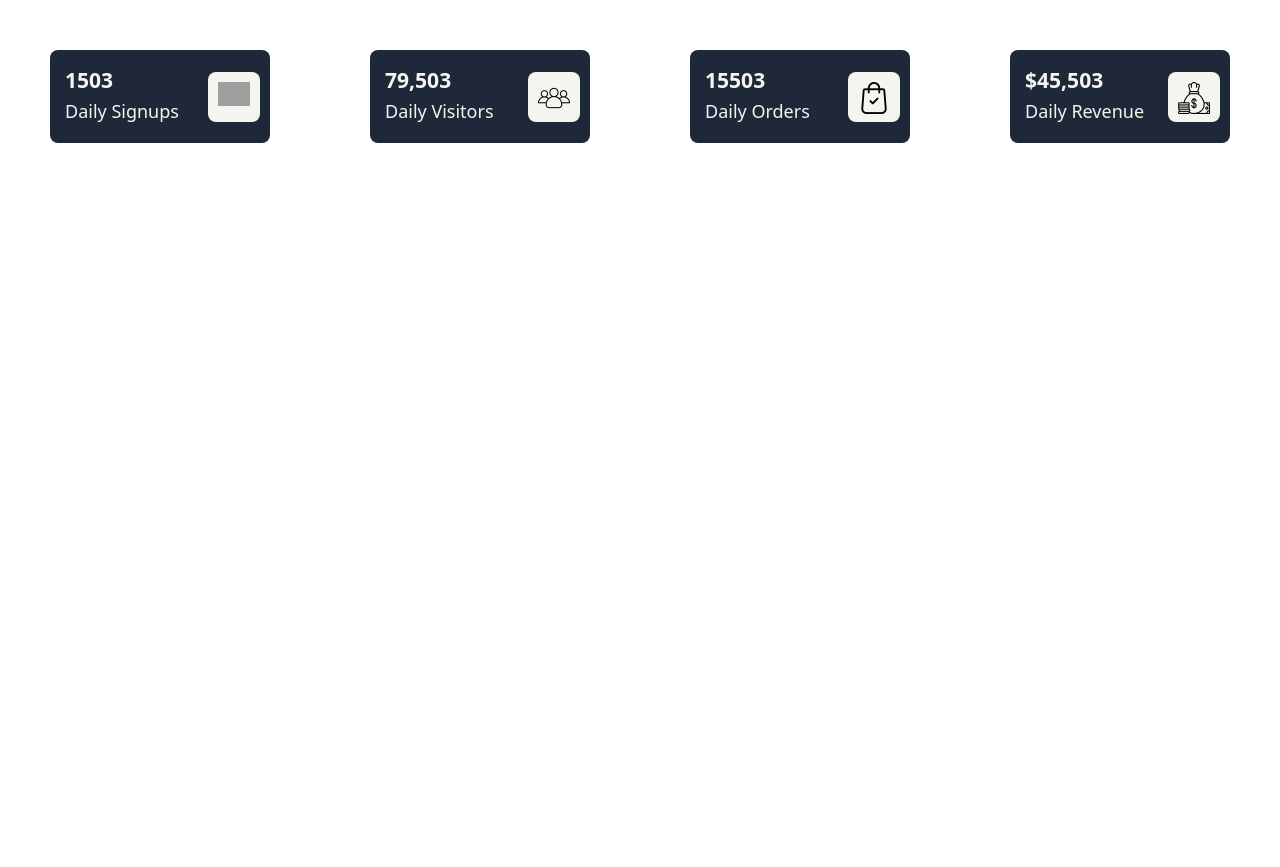
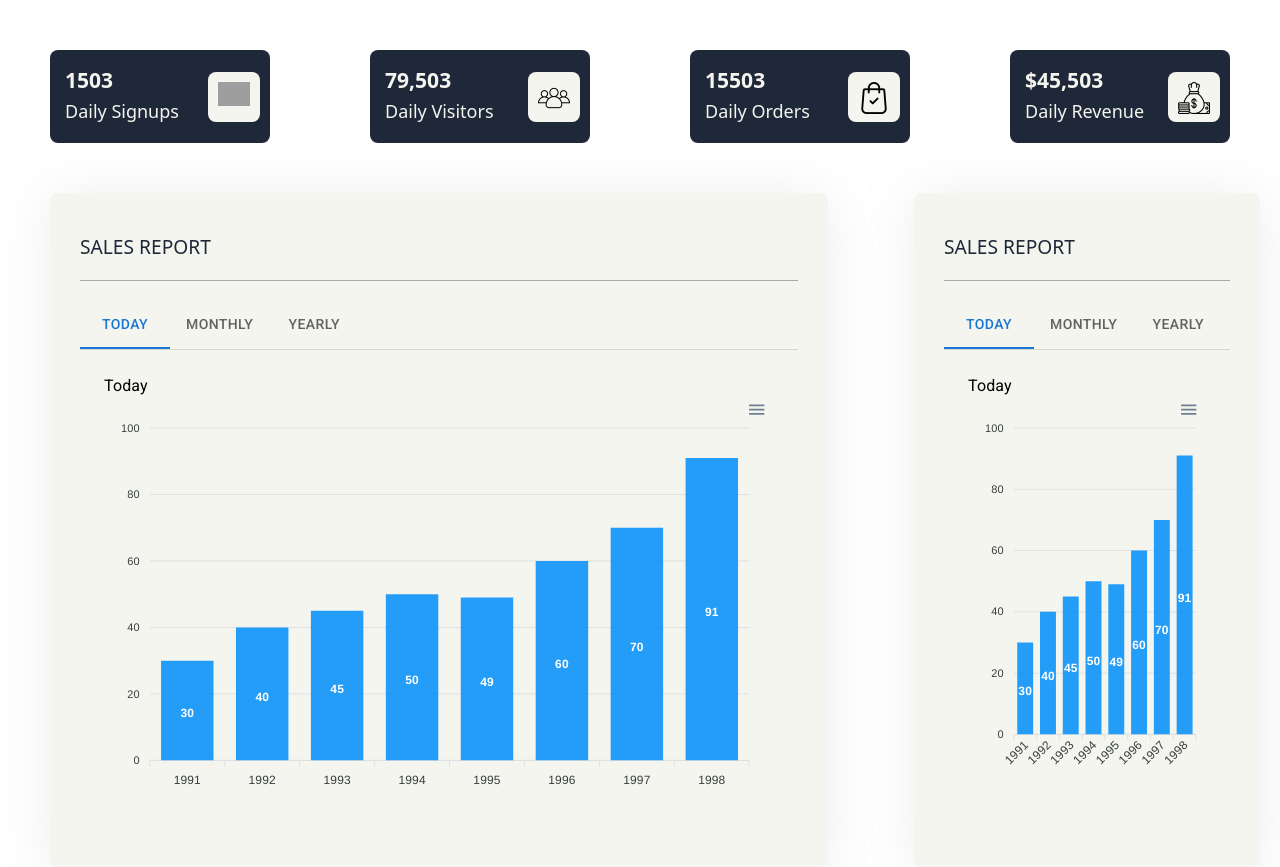
Before and after one commit to tripletens/GomerceFrontendAdmin, a React (Create React App) app: page /dashboard in a window 1280 px wide. Before the commit the page ends 800 px from the top, so only its background shows below. Built offline with nearby package versions, Linux system fonts and the light colour scheme; grey boxes are pictures that could not be loaded.

Commit message:
added sales orders chart to dashboard

```diff
--- a/package.json
+++ b/package.json
@@ -15,7 +15,9 @@
     "@testing-library/jest-dom": "^5.11.4",
     "@testing-library/react": "^11.1.0",
     "@testing-library/user-event": "^12.1.10",
+    "apexcharts": "^3.35.5",
     "react": "^17.0.2",
+    "react-apexcharts": "^1.4.0",
     "react-dom": "^17.0.2",
     "react-router-dom": "6",
     "react-scripts": "4.0.3",
--- a/public/index.html
+++ b/public/index.html
@@ -16,6 +16,8 @@
 <body>
   <noscript>You need to enable JavaScript to run this app.</noscript>
   <div id="root"></div>
+  <!-- <script src="https://cdn.jsdelivr.net/npm/apexcharts"></script>
+  <script src="https://cdn.jsdelivr.net/npm/react-apexcharts"></script> -->
 </body>
 
 </html>
--- /dev/null
+++ b/src/components/chartDailySales/index.jsx
@@ -0,0 +1,35 @@
+import React from "react";
+import Chart from "react-apexcharts";
+import "./index.css";
+
+const DailySalesChart = () => {
+  const config = {
+    options: {
+      chart: {
+        id: "basic-bar",
+      },
+      xaxis: {
+        categories: [1991, 1992, 1993, 1994, 1995, 1996, 1997, 1998],
+      },
+    },
+    series: [
+      {
+        name: "series-1",
+        data: [30, 40, 45, 50, 49, 60, 70, 91],
+      },
+    ],
+  };
+  return (
+    <>
+      <Chart
+        options={config.options}
+        series={config.series}
+        type="bar"
+        width="100%"
+        height="400px"
+      />
+    </>
+  );
+};
+
+export default DailySalesChart;
--- /dev/null
+++ b/src/components/chartMonthlySales/index.jsx
@@ -0,0 +1,35 @@
+import React from "react";
+import Chart from "react-apexcharts";
+import "./index.css";
+
+const MonthlySalesChart = () => {
+  const config = {
+    options: {
+      chart: {
+        id: "basic-bar",
+      },
+      xaxis: {
+        categories: [1991, 1992, 1993, 1994, 1995, 1996, 1997, 1998],
+      },
+    },
+    series: [
+      {
+        name: "series-1",
+        data: [30, 40, 45, 50, 49, 60, 70, 91],
+      },
+    ],
+  };
+  return (
+    <>
+      <Chart
+        options={config.options}
+        series={config.series}
+        type="bar"
+        width="100%"
+        height="400px"
+      />
+    </>
+  );
+};
+
+export default MonthlySalesChart;
--- /dev/null
+++ b/src/components/chartYearlySales/index.jsx
@@ -0,0 +1,35 @@
+import React from "react";
+import Chart from "react-apexcharts";
+import "./index.css";
+
+const YearlySalesChart = () => {
+  const config = {
+    options: {
+      chart: {
+        id: "basic-bar",
+      },
+      xaxis: {
+        categories: [1991, 1992, 1993, 1994, 1995, 1996, 1997, 1998],
+      },
+    },
+    series: [
+      {
+        name: "series-1",
+        data: [30, 40, 45, 50, 49, 60, 70, 91],
+      },
+    ],
+  };
+  return (
+    <>
+      <Chart
+        options={config.options}
+        series={config.series}
+        type="bar"
+        width="100%"
+        height="400px"
+      />
+    </>
+  );
+};
+
+export default YearlySalesChart;
--- a/src/components/salesreport/index.css
+++ b/src/components/salesreport/index.css
@@ -1,5 +1,26 @@
 
 .sales_report_box{
-    height: 300px;
-    width: 100px;
+    height: auto;
+    width: 100%;
+    width: auto;
+    margin-left: 50px;
+    margin-right: 20px;
+    background-color: #F4F5EF;
+    box-shadow: 0px 4px 50px rgba(232, 232, 232, 0.8) !important;
+    border-radius: 8px;
+    padding: 30px;
 }
+
+.sales_report_header{
+    color: #1F2839;
+    margin: 20px;
+    margin-left: 0px;
+    left: 0px;
+    margin-top: 10px;
+    font-size: larger;
+    font-family: system-ui, -apple-system, BlinkMacSystemFont, 'Segoe UI', Roboto, Oxygen, Ubuntu, Cantarell, 'Open Sans', 'Helvetica Neue', sans-serif;
+    border-bottom: 1px #1f28395b solid;
+    padding-bottom: 20px;
+    min-width: 100%;
+    font-weight: 400;
+}
--- a/src/components/salesreport/index.jsx
+++ b/src/components/salesreport/index.jsx
@@ -1,17 +1,28 @@
 import React from "react";
 import "./index.css";
+import { Box, Grid } from "@mui/material";
+import Chart from "react-apexcharts";
+import BasicTab from "../tab";
 
 const SalesReportChart = () => {
+  const tabOptions = [
+    {
+      title: "Today",
+    },
+    {
+      title: "Monthly",
+    },
+    {
+      title: "Yearly",
+    },
+  ];
+
   return (
     <>
-      <p> SALES REPORT </p>
-      <Grid container spacing={0}>
-        <Grid item xs={12} sm={12} md={3}>
-          <div className="sales_report_box">
-
-          </div>
-        </Grid>
-      </Grid>
+      <div className="sales_report_box">
+        <h4 className="sales_report_header"> SALES REPORT </h4>
+        <BasicTab item={tabOptions} />
+      </div>
     </>
   );
 };
--- /dev/null
+++ b/src/components/tab/index.jsx
@@ -0,0 +1,88 @@
+import * as React from "react";
+import PropTypes from "prop-types";
+import Tabs from "@mui/material/Tabs";
+import Tab from "@mui/material/Tab";
+import Typography from "@mui/material/Typography";
+import Box from "@mui/material/Box";
+import DailySalesChart from "../chartDailySales";
+import MonthlySalesChart from "../chartMonthlySales";
+import YearlySalesChart from "../chartYearlySales";
+
+function TabPanel(props) {
+  const { children, value, index, ...other } = props;
+
+  return (
+    <div
+      role="tabpanel"
+      hidden={value !== index}
+      id={`simple-tabpanel-${index}`}
+      aria-labelledby={`simple-tab-${index}`}
+      {...other}
+    >
+      {value === index && (
+        <Box sx={{ p: 3 }}>
+          <Typography>{children}</Typography>
+        </Box>
+      )}
+    </div>
+  );
+}
+
+TabPanel.propTypes = {
+  children: PropTypes.node,
+  index: PropTypes.number.isRequired,
+  value: PropTypes.number.isRequired,
+};
+
+function a11yProps(index) {
+  return {
+    id: `simple-tab-${index}`,
+    "aria-controls": `simple-tabpanel-${index}`,
+  };
+}
+
+export default function BasicTab(props) {
+  const [value, setValue] = React.useState(0);
+
+  const handleChange = (event, newValue) => {
+    setValue(newValue);
+  };
+
+  console.log({ props });
+
+  return (
+    <Box sx={{ width: "100%" }}>
+      <Box sx={{ borderBottom: 1, borderColor: "divider" }}>
+        <Tabs
+          value={value}
+          onChange={handleChange}
+          aria-label="basic tabs example"
+        >
+          {props.item
+            ? props.item?.map((item, key) => {
+                return (
+                    <Tab label={item.title} {...a11yProps(key)} />
+                );
+              })
+            : ""}
+        </Tabs>
+      </Box>
+
+      {props.item
+        ? props.item?.map((item, key) => {
+            return (
+              <>
+                <TabPanel value={value} index={key}>
+                    {item.title}
+                  {item.title.toLowerCase() == 'today' ? <> <DailySalesChart/> </> : "" }
+                  {item.title.toLowerCase() == 'monthly' ? <> <MonthlySalesChart/> </> : "" }
+                  {item.title.toLowerCase() == 'yearly' ? <> <YearlySalesChart/> </> : "" }
+
+                </TabPanel>
+              </>
+            );
+          })
+        : ""}
+    </Box>
+  );
+}
--- a/src/pages/dashboard/index.jsx
+++ b/src/pages/dashboard/index.jsx
@@ -2,12 +2,21 @@ import React from "react";
 // welcome to admin dashboard
 import "./index.css";
 import DashboardTopAnalytics from "../../components/topanalytics";
-
+import SalesReportChart from "../../components/salesreport";
+import { Box, Grid } from "@mui/material";
 
 const Dashboard = () => {
   return (
     <>
       <DashboardTopAnalytics/>
+      <Grid container spacing={2}>
+        <Grid item xs={12} sm={12} md={8}>
+          <SalesReportChart/>
+        </Grid>
+        <Grid item xs={12} sm={12} md={4}>
+            <SalesReportChart/>
+        </Grid>
+      </Grid>
     </>
   );
 };
```
Also changed, not shown: src/components/chartDailySales/index.css (added), src/components/chartMonthlySales/index.css (added), src/components/chartYearlySales/index.css (added), 1 other file (tests, documents, lock files or other folders).
